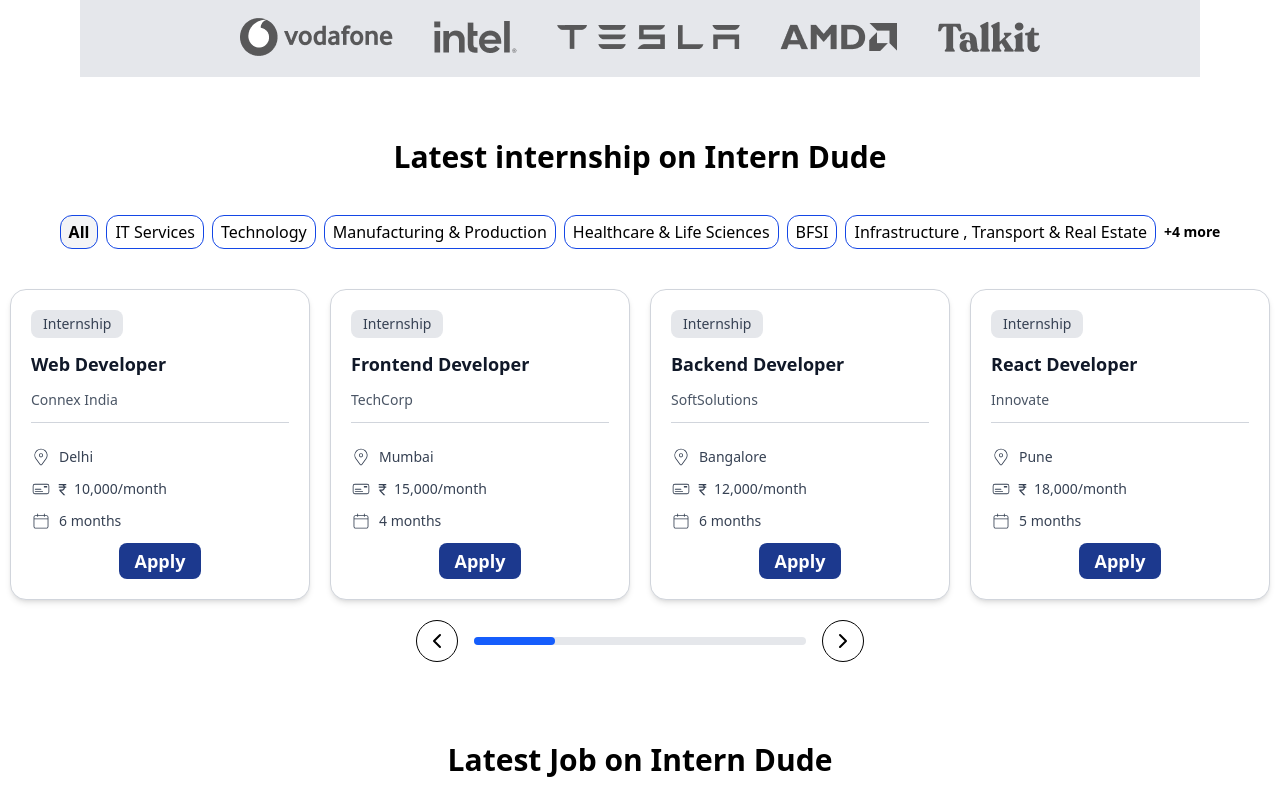
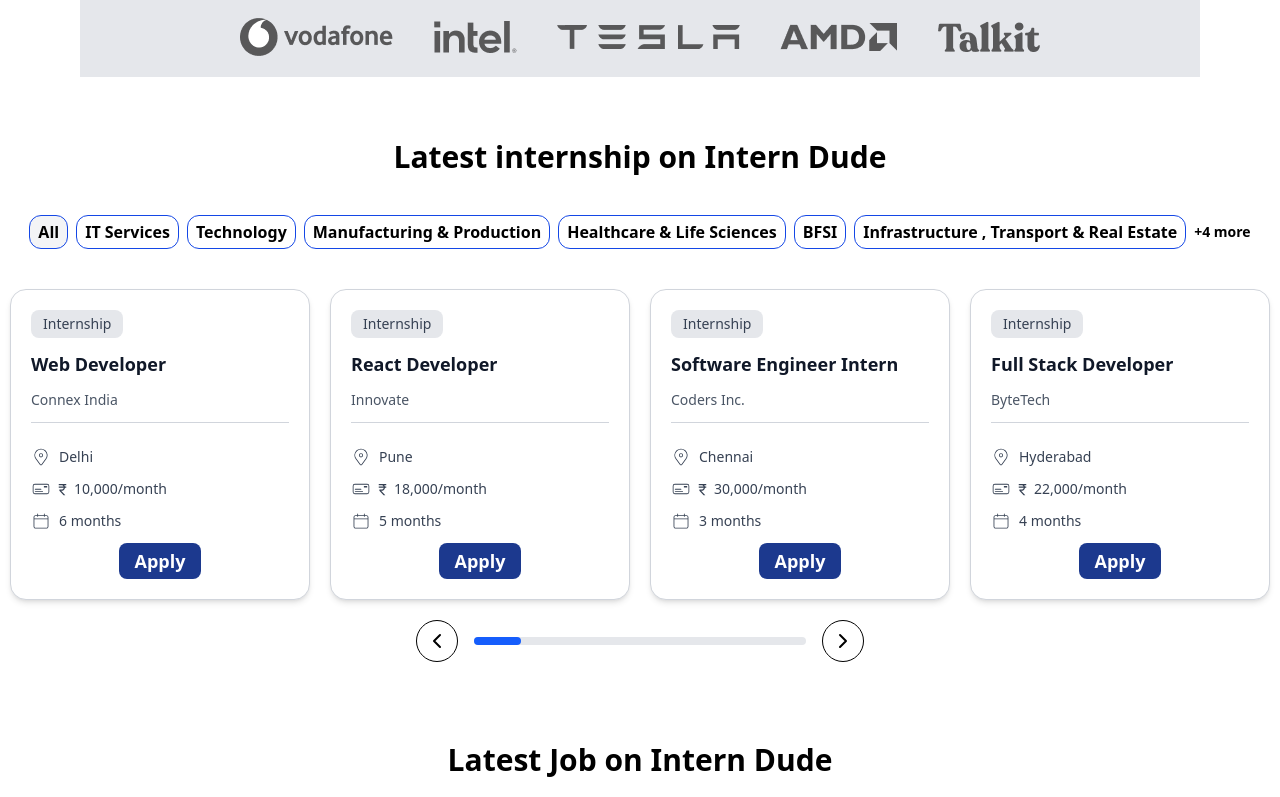
Before and after one commit to kartikturak05/InternDude, a React (Vite) app: page / in a window 1280 px wide. Shown: the part 549-1346 px from the top of the page. Built offline with nearby package versions, Linux system fonts and the light colour scheme; no server answers.

Commit message:
dynamic filtering for internships based on category and location

```diff
--- a/package.json
+++ b/package.json
@@ -22,7 +22,8 @@
     "react-otp-input": "^3.1.1",
     "react-router-dom": "^7.1.5",
     "react-toastify": "^11.0.3",
-    "tailwindcss": "^4.0.3"
+    "tailwindcss": "^4.0.3",
+    "zustand": "^5.0.3"
   },
   "devDependencies": {
     "@eslint/js": "^9.17.0",
--- a/src/components/JobCard.jsx
+++ b/src/components/JobCard.jsx
@@ -8,7 +8,7 @@ import { span } from "framer-motion/client";
 import JobDescription from "./JobDescription";
 import { useNavigate } from "react-router-dom";
 
-const JobCard = ({ title, Post, company, location, stipend, duration,paymentVerified,setShowJobDescription,setShowOptions}) => {
+const JobCard = ({ title,categories, Post, company, location, stipend, duration,paymentVerified,setShowJobDescription,setShowOptions}) => {
 
   const [blur,setBlur]= useState("");
   const navigate = useNavigate();
--- a/src/components/LatestInternship.jsx
+++ b/src/components/LatestInternship.jsx
@@ -1,136 +1,63 @@
-import { useState } from "react";
+import { useEffect, useState } from "react";
 import JobCard from "./JobCard";
 import { ChevronLeft, ChevronRight } from "lucide-react";
+import useStore from './store'; // Import Zustand store
 
 const Internship = [
-  {
-    title: "Internship",
-    Post: "Web Developer",
-    company: "Connex India",
-    location: "Delhi",
-    stipend: "10,000/month",
-    duration: "6 months",
-  },
-  {
-    title: "Internship",
-    Post: "Frontend Developer",
-    company: "TechCorp",
-    location: "Mumbai",
-    stipend: "15,000/month",
-    duration: "4 months",
-  },
-  {
-    title: "Internship",
-    Post: "Backend Developer",
-    company: "SoftSolutions",
-    location: "Bangalore",
-    stipend: "12,000/month",
-    duration: "6 months",
-  },
-  {
-    title: "Internship",
-    Post: "React Developer",
-    company: "Innovate",
-    location: "Pune",
-    stipend: "18,000/month",
-    duration: "5 months",
-  },
-  {
-    title: "Internship",
-    Post: "Full Stack Developer",
-    company: "DevHub",
-    location: "Hyderabad",
-    stipend: "20,000/month",
-    duration: "6 months",
-  },
-  {
-    title: "Internship",
-    Post: "Software Engineer",
-    company: "Coders Inc.",
-    location: "Chennai",
-    stipend: "25,000/month",
-    duration: "3 months",
-  },
-  {
-    title: "Internship",
-    Post: "Software Engineer",
-    company: "Coders Inc.",
-    location: "Chennai",
-    stipend: "25,000/month",
-    duration: "3 months",
-  },
-  {
-    title: "Internship",
-    Post: "Software Engineer",
-    company: "Coders Inc.",
-    location: "Chennai",
-    stipend: "25,000/month",
-    duration: "3 months",
-  },
-  {
-    title: "Internship",
-    Post: "Software Engineer",
-    company: "Coders Inc.",
-    location: "Chennai",
-    stipend: "25,000/month",
-    duration: "3 months",
-  },
-  {
-    title: "Internship",
-    Post: "Software Engineer",
-    company: "Coders Inc.",
-    location: "Chennai",
-    stipend: "25,000/month",
-    duration: "3 months",
-  },
-  {
-    title: "Internship",
-    Post: "Software Engineer",
-    company: "Coders Inc.",
-    location: "Chennai",
-    stipend: "25,000/month",
-    duration: "3 months",
-  },
+  // IT Services
+  { title: "Internship", categories: "IT Services", Post: "Web Developer", company: "Connex India", location: "Delhi", stipend: "10,000/month", duration: "6 months" },
+  { title: "Internship", categories: "IT Services", Post: "React Developer", company: "Innovate", location: "Pune", stipend: "18,000/month", duration: "5 months" },
+  { title: "Internship", categories: "IT Services", Post: "Software Engineer Intern", company: "Coders Inc.", location: "Chennai", stipend: "30,000/month", duration: "3 months" },
+  { title: "Internship", categories: "IT Services", Post: "Full Stack Developer", company: "ByteTech", location: "Hyderabad", stipend: "22,000/month", duration: "4 months" },
+  { title: "Internship", categories: "IT Services", Post: "Cyber Security Analyst", company: "SecureNet", location: "Bangalore", stipend: "25,000/month", duration: "6 months" },
 
-  {
-    title: "Internship",
-    Post: "Software Engineer",
-    company: "Coders Inc.",
-    location: "Chennai",
-    stipend: "25,000/month",
-    duration: "3 months",
-  },
-  {
-    title: "Internship",
-    Post: "Software Engineer",
-    company: "Coders Inc.",
-    location: "Chennai",
-    stipend: "25,000/month",
-    duration: "3 months",
-  },
-  {
-    title: "Internship",
-    Post: "Software Engineer",
-    company: "Coders Inc.",
-    location: "Chennai",
-    stipend: "25,000/month",
-    duration: "3 months",
-  },
-  {
-    title: "Internship",
-    Post: "Software Engineer",
-    company: "Coders Inc.",
-    location: "Chennai",
-    stipend: "25,000/month",
-    duration: "3 months",
-  },
+  // Technology
+  { title: "Internship", categories: "Technology", Post: "Frontend Developer", company: "TechCorp", location: "Mumbai", stipend: "15,000/month", duration: "4 months" },
+  { title: "Internship", categories: "Technology", Post: "Backend Developer", company: "SoftSolutions", location: "Bangalore", stipend: "12,000/month", duration: "6 months" },
+  { title: "Internship", categories: "Technology", Post: "Data Science Intern", company: "DataTech", location: "Delhi", stipend: "20,000/month", duration: "5 months" },
+  { title: "Internship", categories: "Technology", Post: "AI & ML Engineer", company: "AI Innovate", location: "Chennai", stipend: "30,000/month", duration: "4 months" },
+  { title: "Internship", categories: "Technology", Post: "Cloud Computing Intern", company: "CloudPro", location: "Hyderabad", stipend: "22,000/month", duration: "3 months" },
 
+  // BFSI
+  { title: "Internship", categories: "BFSI", Post: "Financial Analyst Intern", company: "FinanceCorp", location: "Delhi", stipend: "25,000/month", duration: "4 months" },
+  { title: "Internship", categories: "BFSI", Post: "Investment Analyst Intern", company: "InvestPro", location: "Mumbai", stipend: "27,000/month", duration: "3 months" },
+  { title: "Internship", categories: "BFSI", Post: "Banking Operations Intern", company: "BankServe", location: "Chennai", stipend: "20,000/month", duration: "6 months" },
+  { title: "Internship", categories: "BFSI", Post: "Risk Management Intern", company: "RiskGuard", location: "Hyderabad", stipend: "24,000/month", duration: "5 months" },
+
+  // Healthcare & Life Sciences
+  { title: "Internship", categories: "Healthcare & Life Sciences", Post: "Biomedical Research Intern", company: "MediLabs", location: "Kolkata", stipend: "18,000/month", duration: "6 months" },
+  { title: "Internship", categories: "Healthcare & Life Sciences", Post: "Pharmaceutical Research Intern", company: "HealthPlus", location: "Hyderabad", stipend: "22,000/month", duration: "4 months" },
+  { title: "Internship", categories: "Healthcare & Life Sciences", Post: "Clinical Data Analyst", company: "BioAnalytics", location: "Delhi", stipend: "28,000/month", duration: "5 months" },
+  { title: "Internship", categories: "Healthcare & Life Sciences", Post: "Hospital Management Intern", company: "MediCare", location: "Pune", stipend: "25,000/month", duration: "4 months" },
+
+  // Manufacturing & Production
+  { title: "Internship", categories: "Manufacturing & Production", Post: "Industrial Engineer Intern", company: "AutoTech", location: "Chennai", stipend: "22,000/month", duration: "3 months" },
+  { title: "Internship", categories: "Manufacturing & Production", Post: "Mechanical Engineering Intern", company: "MechWorks", location: "Pune", stipend: "18,000/month", duration: "5 months" },
+  { title: "Internship", categories: "Manufacturing & Production", Post: "Process Improvement Intern", company: "Manufactura", location: "Bangalore", stipend: "20,000/month", duration: "6 months" },
+  { title: "Internship", categories: "Manufacturing & Production", Post: "Product Design Intern", company: "InnoDesign", location: "Mumbai", stipend: "25,000/month", duration: "4 months" },
+
+  // Infrastructure, Transport & Real Estate
+  { title: "Internship", categories: "Infrastructure, Transport & Real Estate", Post: "Civil Engineering Intern", company: "BuildTech", location: "Ahmedabad", stipend: "20,000/month", duration: "5 months" },
+  { title: "Internship", categories: "Infrastructure, Transport & Real Estate", Post: "Urban Planning Intern", company: "MetroPlan", location: "Bangalore", stipend: "24,000/month", duration: "6 months" },
+  { title: "Internship", categories: "Infrastructure, Transport & Real Estate", Post: "Construction Management Intern", company: "Constructo", location: "Delhi", stipend: "22,000/month", duration: "4 months" },
+  { title: "Internship", categories: "Infrastructure, Transport & Real Estate", Post: "Real Estate Analyst", company: "PropertyHub", location: "Mumbai", stipend: "26,000/month", duration: "3 months" }
 ];
+
+
 
 const ITEMS_PER_PAGE = 4;
 
-const LatestInternship = ({setShowJobDescription,setShowOptions}) => {
+const LatestInternship = ({ setShowJobDescription, setShowOptions }) => {
   const [currentIndex, setCurrentIndex] = useState(0);
+  const [category, setCategory] = useState("All");
+
+
+  const location = useStore((state) => state.location);
+
+  useEffect(() => {
+    console.log("location = ", location);
+    setCurrentIndex(0);
+  }, [location, category]);
 
   const nextSlide = () => {
     if (currentIndex + ITEMS_PER_PAGE < Internship.length) {
@@ -147,32 +74,41 @@ const LatestInternship = ({setShowJobDescription,setShowOptions}) => {
   // Progress Bar Calculation
   const progress = ((currentIndex + ITEMS_PER_PAGE) / Internship.length) * 92;
 
+  const filteredInternships = Internship.filter((job) => {
+    const categoryMatch = category === "All" || job.categories === category;
+    const locationMatch = location === "All" || job.location === location;
+
+    return categoryMatch && locationMatch;
+  });
+
+
+
   return (
     <div>
-      <div className="flex flex-col justify-around items-center ">
+      <div className="flex flex-col justify-around items-center mx-auto">
         <div className="text-3xl font-bold">
           Latest internship on Intern Dude
         </div>
         <div className="flex justify-around items-center mt-10">
-          <div className="w-auto border-1 border-blue-700 rounded-xl pl-2 pr-2 pt-1 pb-1 bg-gray-100 mr-2 font-semibold cursor-pointer">
+          <div className={`w-auto border-1 border-blue-700 rounded-xl pl-2 pr-2 pt-1 pb-1 ${category == 'All' ? 'bg-gray-100' : ''}   mr-2 font-semibold cursor-pointer`} onClick={() => setCategory("All")}>
             All
           </div>
-          <div className="w-auto border-1 border-blue-700 rounded-xl pl-2 pr-2 pt-1 pb-1 mr-2 cursor-pointer">
+          <div className={`w-auto border-1 border-blue-700 rounded-xl pl-2 pr-2 pt-1 pb-1 ${category == 'IT Services' ? 'bg-gray-100' : ''}   mr-2 font-semibold cursor-pointer`} onClick={() => setCategory("IT Services")}>
             IT Services
           </div>
-          <div className="w-auto border-1 border-blue-700 rounded-xl pl-2 pr-2 pt-1 pb-1 mr-2 cursor-pointer">
+          <div className={`w-auto border-1 border-blue-700 rounded-xl pl-2 pr-2 pt-1 pb-1 ${category == 'Technology' ? 'bg-gray-100' : ''}   mr-2 font-semibold cursor-pointer`} onClick={() => setCategory("Technology")}>
             Technology
           </div>
-          <div className="w-auto border-1 border-blue-700 rounded-xl pl-2 pr-2 pt-1 pb-1 mr-2 cursor-pointer">
+          <div className={`w-auto border-1 border-blue-700 rounded-xl pl-2 pr-2 pt-1 pb-1 ${category == 'Manufacturing & Production' ? 'bg-gray-100' : ''}   mr-2 font-semibold cursor-pointer`} onClick={() => setCategory("Manufacturing & Production")}>
             Manufacturing & Production
           </div>
-          <div className="w-auto border-1 border-blue-700 rounded-xl pl-2 pr-2 pt-1 pb-1 mr-2 cursor-pointer">
+          <div className={`w-auto border-1 border-blue-700 rounded-xl pl-2 pr-2 pt-1 pb-1 ${category == 'Healthcare & Life Sciences' ? 'bg-gray-100' : ''}   mr-2 font-semibold cursor-pointer`} onClick={() => setCategory("Healthcare & Life Sciences")}>
             Healthcare & Life Sciences
           </div>
-          <div className="w-auto border-1 border-blue-700 rounded-xl pl-2 pr-2 pt-1 pb-1 mr-2 cursor-pointer">
+          <div className={`w-auto border-1 border-blue-700 rounded-xl pl-2 pr-2 pt-1 pb-1 ${category == 'BFSI' ? 'bg-gray-100' : ''}   mr-2 font-semibold cursor-pointer`} onClick={() => setCategory("BFSI")}>
             BFSI
           </div>
-          <div className="w-auto border-1 border-blue-700 rounded-xl pl-2 pr-2 pt-1 pb-1 mr-2 cursor-pointer">
+          <div className={`w-auto border-1 border-blue-700 rounded-xl pl-2 pr-2 pt-1 pb-1 ${category == 'Infrastructure , Transport & Real Estate' ? 'bg-gray-100' : ''}   mr-2 font-semibold cursor-pointer`} onClick={() => setCategory("Infrastructure , Transport & Real Estate")}>
             Infrastructure , Transport & Real Estate
           </div>
           <div className="font-bold text-sm">+4 more</div>
@@ -181,11 +117,16 @@ const LatestInternship = ({setShowJobDescription,setShowOptions}) => {
         <div className="flex justify-around items-center mt-10">
           {/* Card 1 */}
           <div className="flex justify-between items-center gap-5">
-            {Internship.slice(currentIndex, currentIndex + ITEMS_PER_PAGE).map(
-              (job, index) => (
-                <JobCard key={index} {...job} setShowJobDescription={setShowJobDescription} setShowOptions={setShowOptions}/>
-              )
-            )}
+            {filteredInternships
+              .slice(currentIndex, currentIndex + ITEMS_PER_PAGE)
+              .map((job, index) => (
+                <JobCard
+                  key={index}
+                  {...job}
+                  setShowJobDescription={setShowJobDescription}
+                  setShowOptions={setShowOptions}
+                />
+              ))}
           </div>
         </div>
 
--- a/src/components/SearchBar.jsx
+++ b/src/components/SearchBar.jsx
@@ -1,13 +1,25 @@
-import React, { useState } from "react";
+import React, { useEffect, useState } from "react";
 import { CiSearch } from "react-icons/ci";
+import useStore from './store'; // Import the Zustand store
 
 const SearchBar = () => {
   const [skills, setSkills] = useState("");
   const [experience, setExperience] = useState("");
-  const [location, setLocation] = useState("");
+  const [location, setLocation] = useState("All");
+
+  const updateLocation = useStore((state) => state.updateLocation);
+
+  useEffect(() => {
+    if(location === ""){
+      updateLocation("All"); // Update Zustand store with default location
+    }
+    updateLocation(location); // Update Zustand store with new location
+
+  }, [location]);
 
   const handleClick = ()=>{
     console.log(skills, experience, location);
+    updateLocation(location); // Update Zustand store with new location
   }
   return (
     <div className="flex justify-around items-center bg-white shadow-lg px-5 py-5 rounded-full">
@@ -33,12 +45,13 @@ const SearchBar = () => {
           className="outline-none bg-transparent"
           onChange={(e) => setExperience(e.target.value)}
         >
-        </select>
-          <option value="experience">Select Experience</option>
+           <option value="experience">Select Experience</option>
           <option value="1">1</option>
           <option value="2">2</option>
           <option value="3">3</option>
           <option value="4">4</option>
+        </select>
+
       </div>
 
       {/* Divider Line */}
--- /dev/null
+++ b/src/components/store.js
@@ -0,0 +1,8 @@
+import { create } from 'zustand';
+
+const useStore = create((set) => ({
+  location: 'All', // Initial location state
+  updateLocation: (newLocation) => set({ location: newLocation }) // Function to update location
+}));
+
+export default useStore;
```
Also changed, not shown: 1 other file (tests, documents, lock files or other folders). Lines whose indentation alone changed are shown as unchanged.
